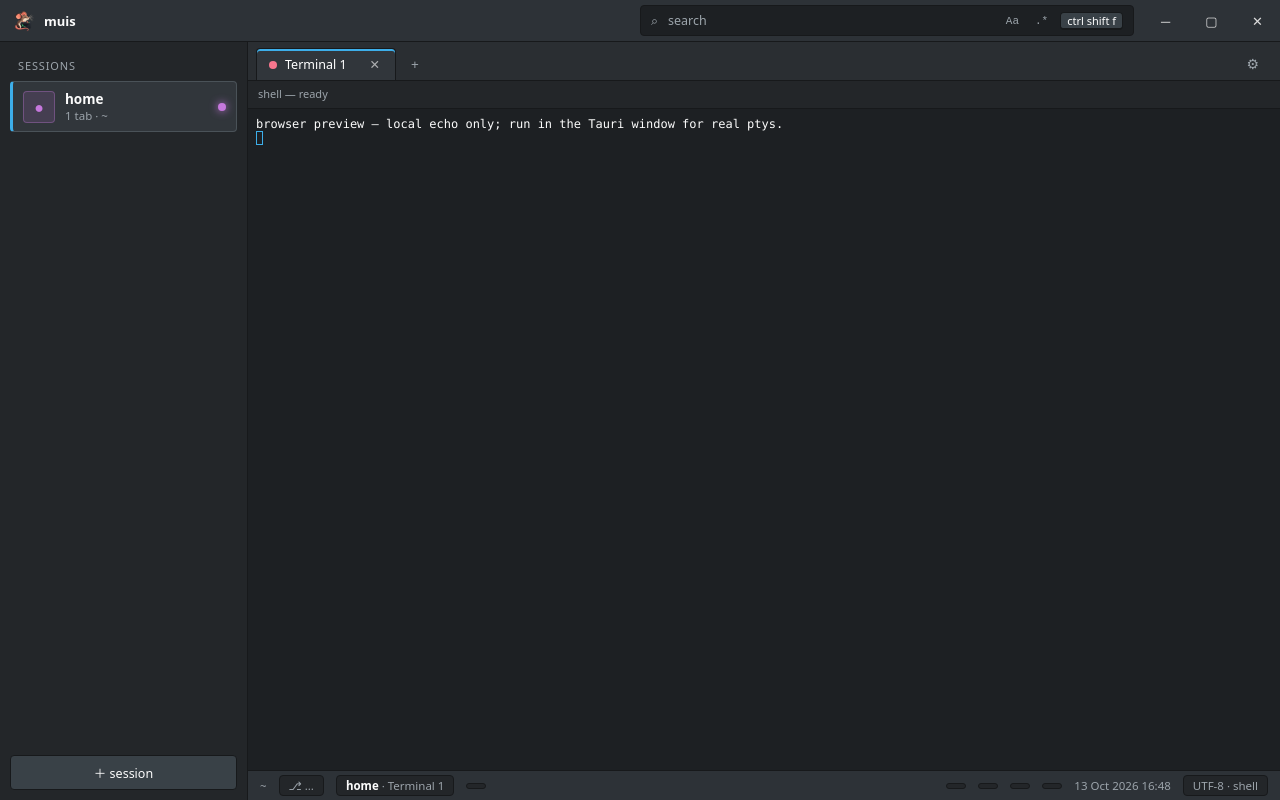
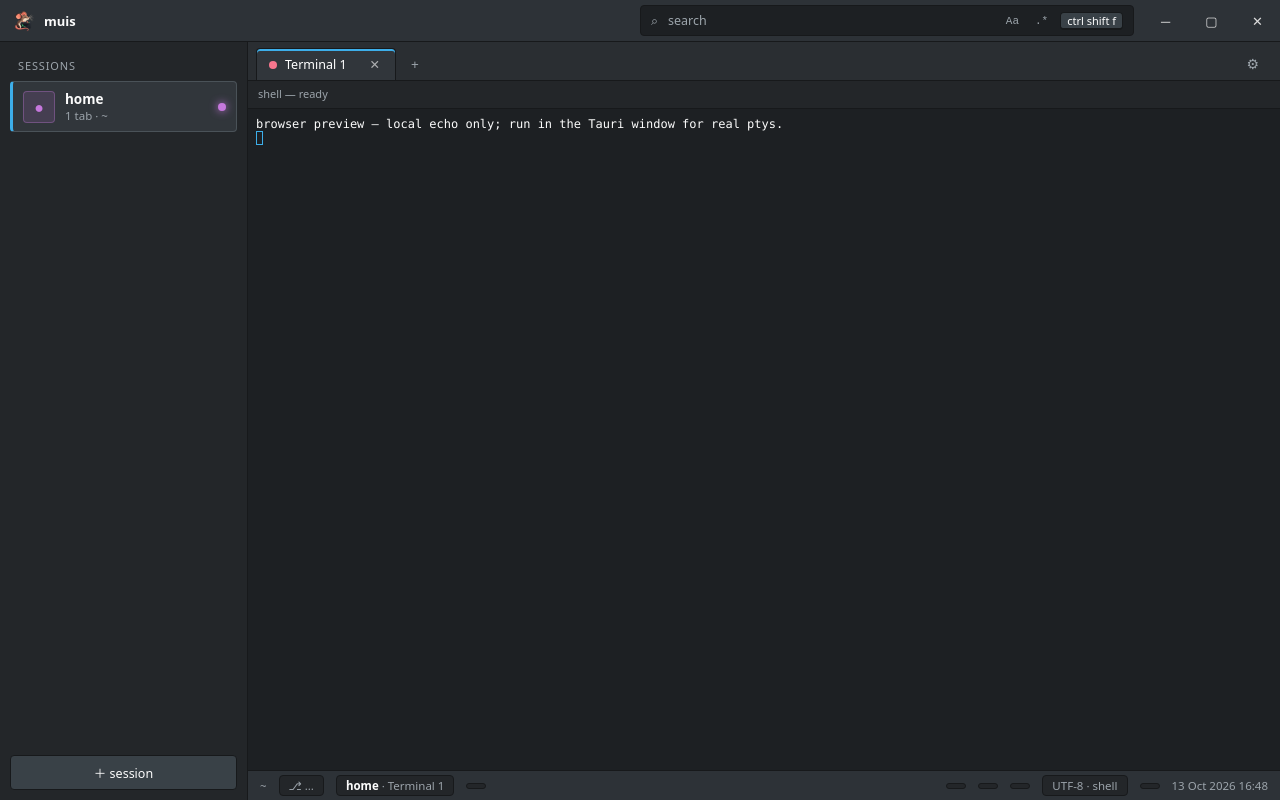
Before and after one commit to ruannnebornman/muis, a website built with Vite: page src-ui/index.html in a window 1280 px wide. Built offline with nearby package versions, Linux system fonts and the light colour scheme; what @xterm/addon-search, @xterm/addon-webgl would draw is missing.

Commit message:
fix(muis): statusbar right-group order and single-line pills
- Reorder the right statusbar group to CPU/RAM/GPU, shell, version,
  clock (docs/bugfixes.md).
- Keep the bar on one line: nowrap the row and stop pills shrinking, so
  pill text no longer wraps to a second line at narrow widths.
- Stop the load pill leaking as an empty visible pill; only
  updateLoadingHint owns its display now.

```diff
--- a/src-ui/src/main.ts
+++ b/src-ui/src/main.ts
@@ -1865,6 +1865,7 @@
 const stClock = el("span", "clock", "");
 const stShell = el("span", "pill", "");
 // Left group order is deliberate: cwd, git, session·tab, user.
+// Right group order: CPU/RAM/GPU, shell, version, clock (far right).
 statusbar.append(
   stCwd,
   stGit,
@@ -1875,9 +1876,9 @@
   stRam,
   stGpu,
   stLoad,
+  stShell,
   stVersion,
   stClock,
-  stShell,
 );
 (statusbar.children[4] as HTMLElement).style.marginLeft = "auto";
 
@@ -1922,7 +1923,6 @@
     ["user", stUser],
     ["cpu", stCpu],
     ["ram", stRam],
-    ["load", stLoad],
     ["version", stVersion],
     ["clock", stClock],
     ["shell", stShell],
@@ -1931,6 +1931,9 @@
     node.style.display = segmentVisible(cfg.statusbar, id) ? "" : "none";
   }
   if (!segmentVisible(cfg.statusbar, "gpu")) stGpu.style.display = "none";
+  // The load pill is shown only while agents load, so let updateLoadingHint
+  // own its display (an empty visible pill otherwise leaks through).
+  updateLoadingHint();
 }
 
 function tickClock(): void {
--- a/src-ui/src/style.css
+++ b/src-ui/src/style.css
@@ -136,10 +136,11 @@
   height:30px; border-top:1px solid var(--border-dark); background:#2d3237;
   display:flex; align-items:center; gap:12px; padding:0 12px; font-size:11.5px; color:var(--dim);
   font-family:var(--uifont);
+  flex-wrap:nowrap; white-space:nowrap; overflow:hidden;
 }
 .statusbar b{color:var(--fg)}
-.statusbar .clock{font-variant-numeric:tabular-nums}
-.pill{background:#232629; border:1px solid var(--border-dark); border-radius:4px; padding:2px 9px}
+.statusbar .clock{font-variant-numeric:tabular-nums; flex:0 0 auto}
+.pill{background:#232629; border:1px solid var(--border-dark); border-radius:4px; padding:2px 9px; flex:0 0 auto}
 .kbd{background:#394147; border:1px solid var(--border-dark); border-bottom-width:2px; border-radius:4px; padding:0 6px; font-size:11px; color:var(--fg)}
 
 /* ---------- app glue (live window only) ---------- */
```
